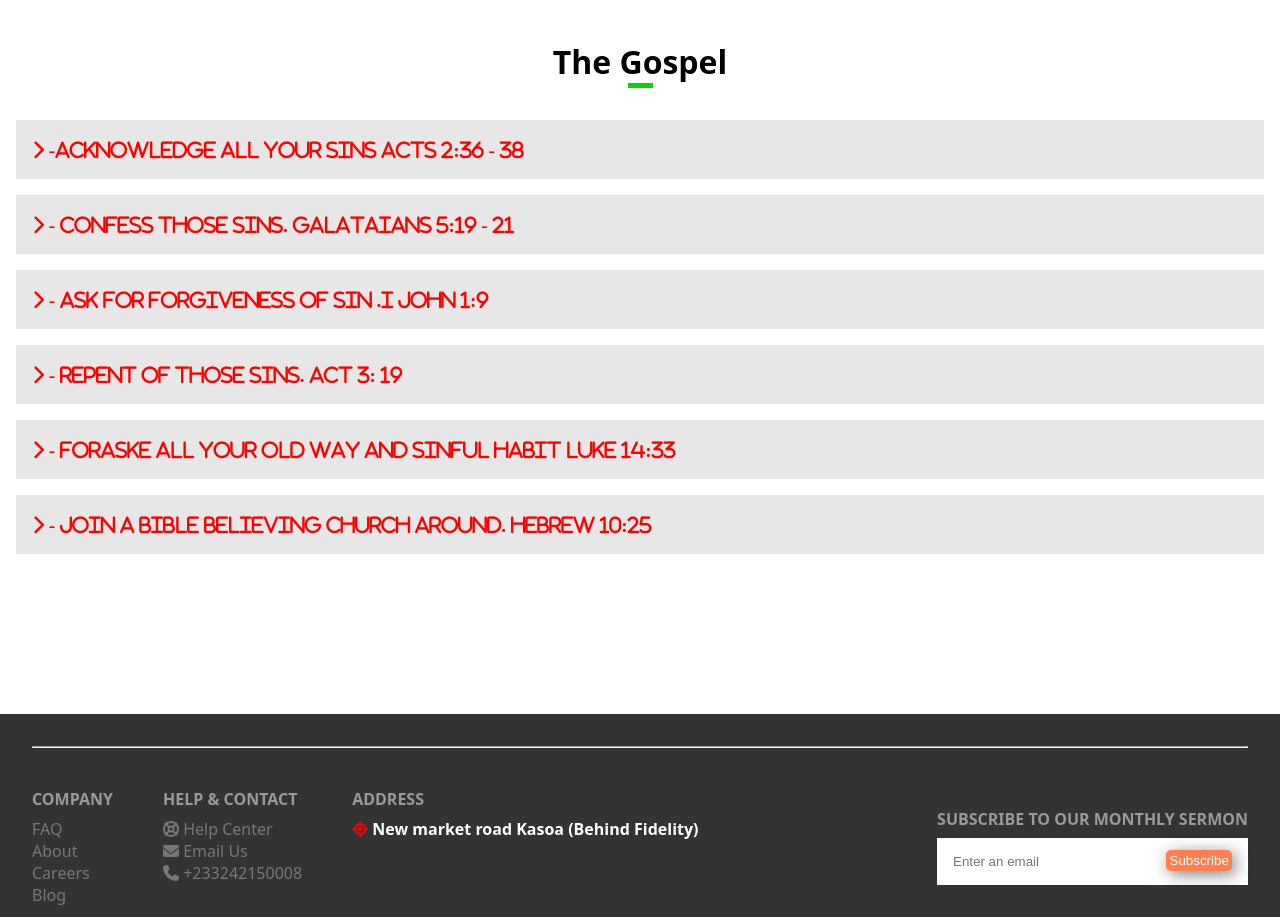
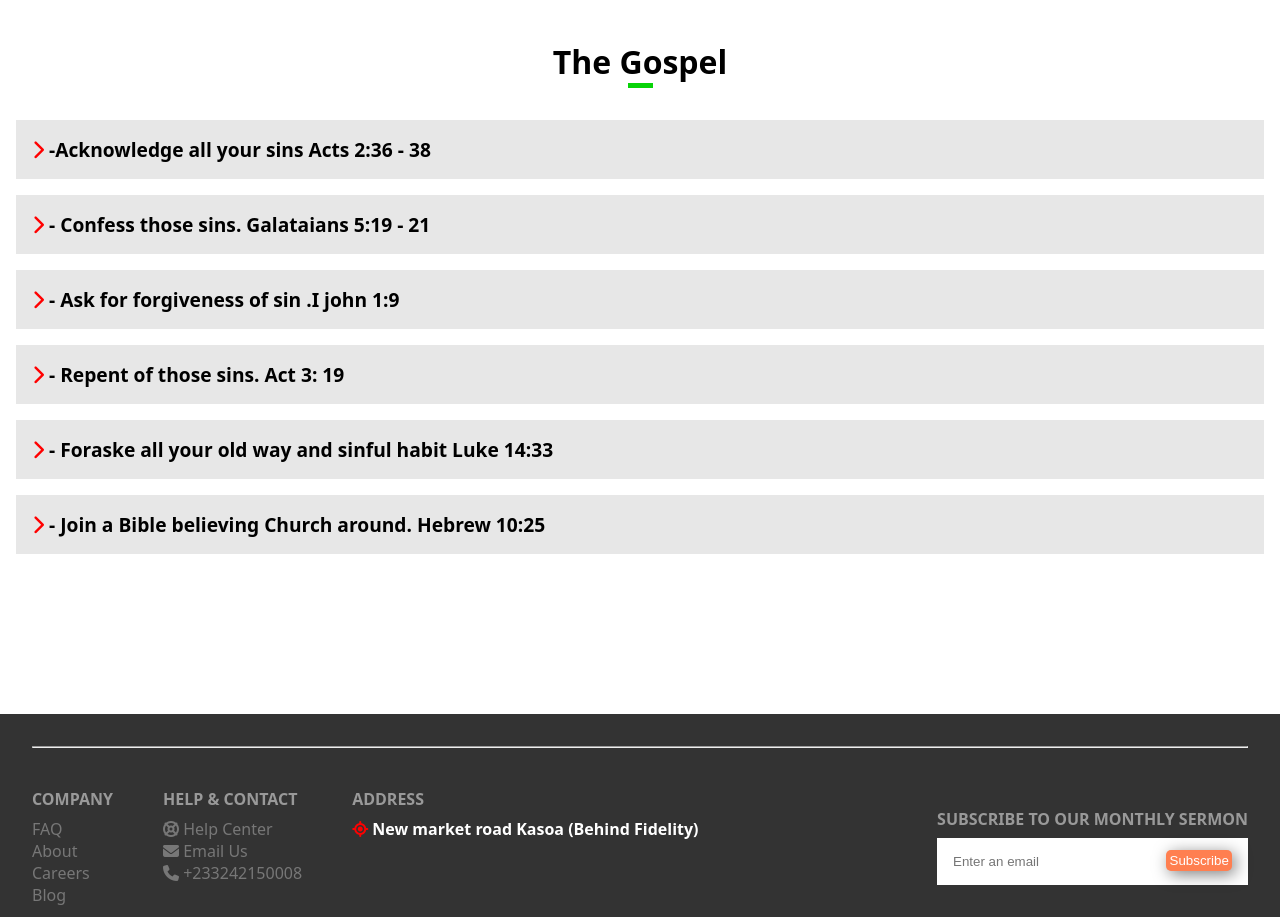
Before and after one commit to Cargojnr/rhema, a plain HTML site: page index.html in a window 1280 px wide. Shown: the part 2480-3397 px from the top of the page. Drawn offline with nearby package versions, Linux system fonts and the light colour scheme.

Commit message:
Update index.html

```diff
--- a/index.html
+++ b/index.html
@@ -280,27 +280,27 @@
             <div class="bottom-line"></div>
           <div class="gospel">
             <ul>
-              <li class="list"><i class="fas fa-chevron-right">  -Acknowledge all your sins Acts 2:36 - 38</i>
+              <li class="list"><i class="fas fa-chevron-right"></i> -Acknowledge all your sins Acts 2:36 - 38
                   <ul>
                     <li>Therefore let all the house of Israel know assuredly, that God hath made the same Jesus, whom ye have crucified, both Lord and Christ. 37 Now when they heard this, they were pricked in their heart, and said unto Peter and to the rest of the apostles, Men and brethren, what shall we do? 38 Then Peter said unto them, Repent, and be baptized every one of you in the name of Jesus Christ for the remission of sins, and ye shall receive the gift of the Holy Ghost.</li>
                   </ul>
-            <li class="list"><i class="fas fa-chevron-right">  - Confess those sins. Galataians 5:19 - 21 </i>
+            <li class="list"><i class="fas fa-chevron-right"> </i> - Confess those sins. Galataians 5:19 - 21
               <ul>
                 <li>Now the works of the flesh are manifest, which are these; Adultery, fornication, uncleanness, lasciviousness, 20 Idolatry, witchcraft, hatred, variance, emulations, wrath, strife, seditions, heresies, 21 Envyings, murders, drunkenness, revellings, and such like: of the which I tell you before, as I have also told you in time past, that they which do such things shall not inherit the kingdom of God.</li>
               </ul>
-              <li class="list"><i class="fas fa-chevron-right">  - Ask for forgiveness of sin .I john 1:9 </i>
+              <li class="list"><i class="fas fa-chevron-right"></i>   - Ask for forgiveness of sin .I john 1:9
                 <ul>
                   <li>If we confess our sins, he is faithful and just to forgive us our sins, and to cleanse us from all unrighteousness.</li>
                 </ul>
-              <li class="list"><i class="fas fa-chevron-right">  - Repent of those sins. Act 3: 19 </i>
+              <li class="list"><i class="fas fa-chevron-right"></i>   - Repent of those sins. Act 3: 19
                 <ul>
                   <li>Repent ye therefore, and be converted, that your sins may be blotted out, when the times of refreshing shall come from the presence of the Lord.</li>
                 </ul>
-              <li class="list"><i class="fas fa-chevron-right">  - Foraske all your old way and sinful habit Luke 14:33</i>
+              <li class="list"><i class="fas fa-chevron-right"></i>   - Foraske all your old way and sinful habit Luke 14:33
                 <ul>
                   <li>So likewise, whosoever he be of you that forsaketh not all that he hath, he cannot be my disciple.</li>
                 </ul>
-                   <li class="list"><i class="fas fa-chevron-right">  - Join a Bible believing Church around. Hebrew 10:25</i>
+                   <li class="list"><i class="fas fa-chevron-right"></i>   - Join a Bible believing Church around. Hebrew 10:25
                 <ul>
                   <li>Not forsaking the assembling of ourselves together, as the manner of some is; but exhorting one another: and so much the more, as ye see the day approaching.</li>
                 </ul>
```
